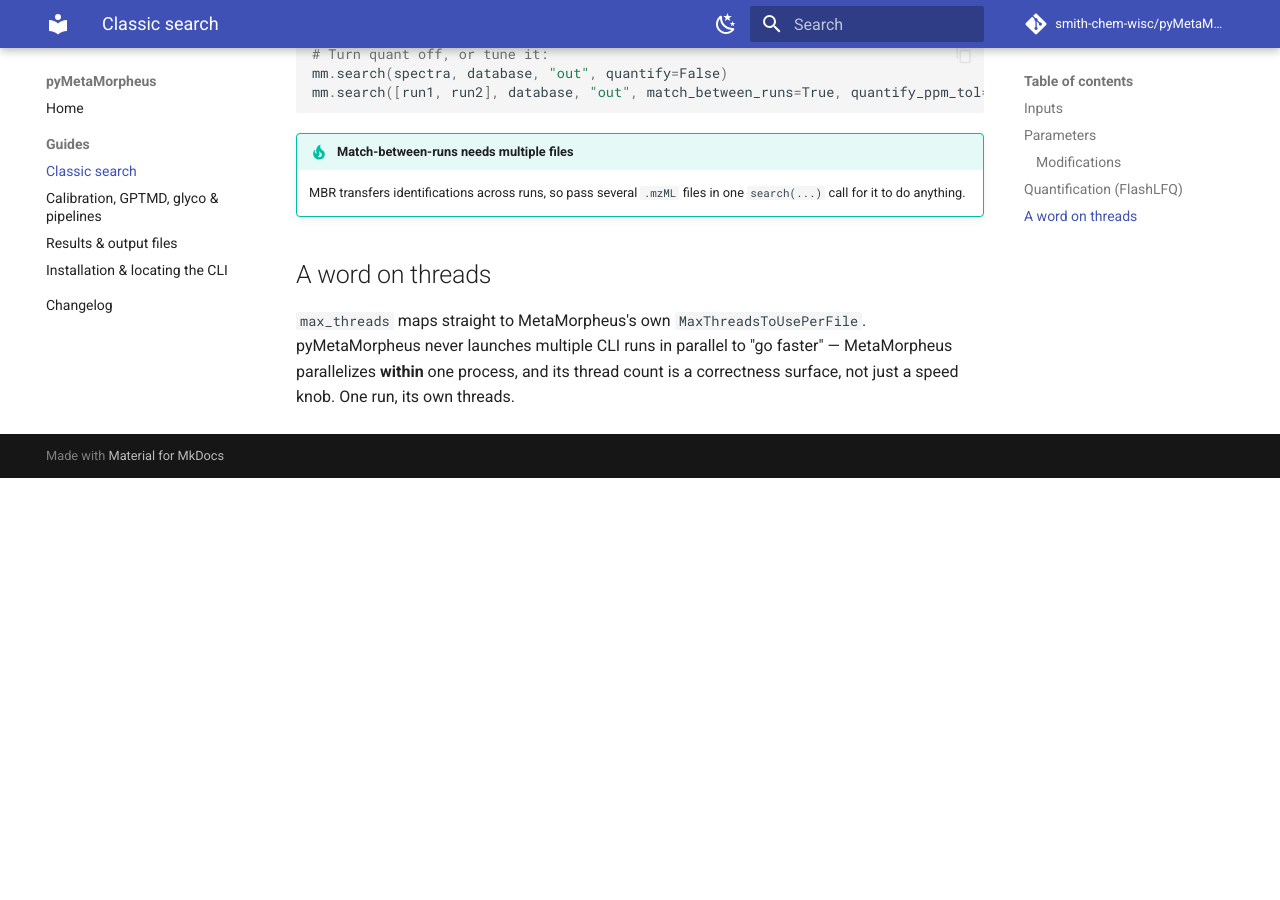
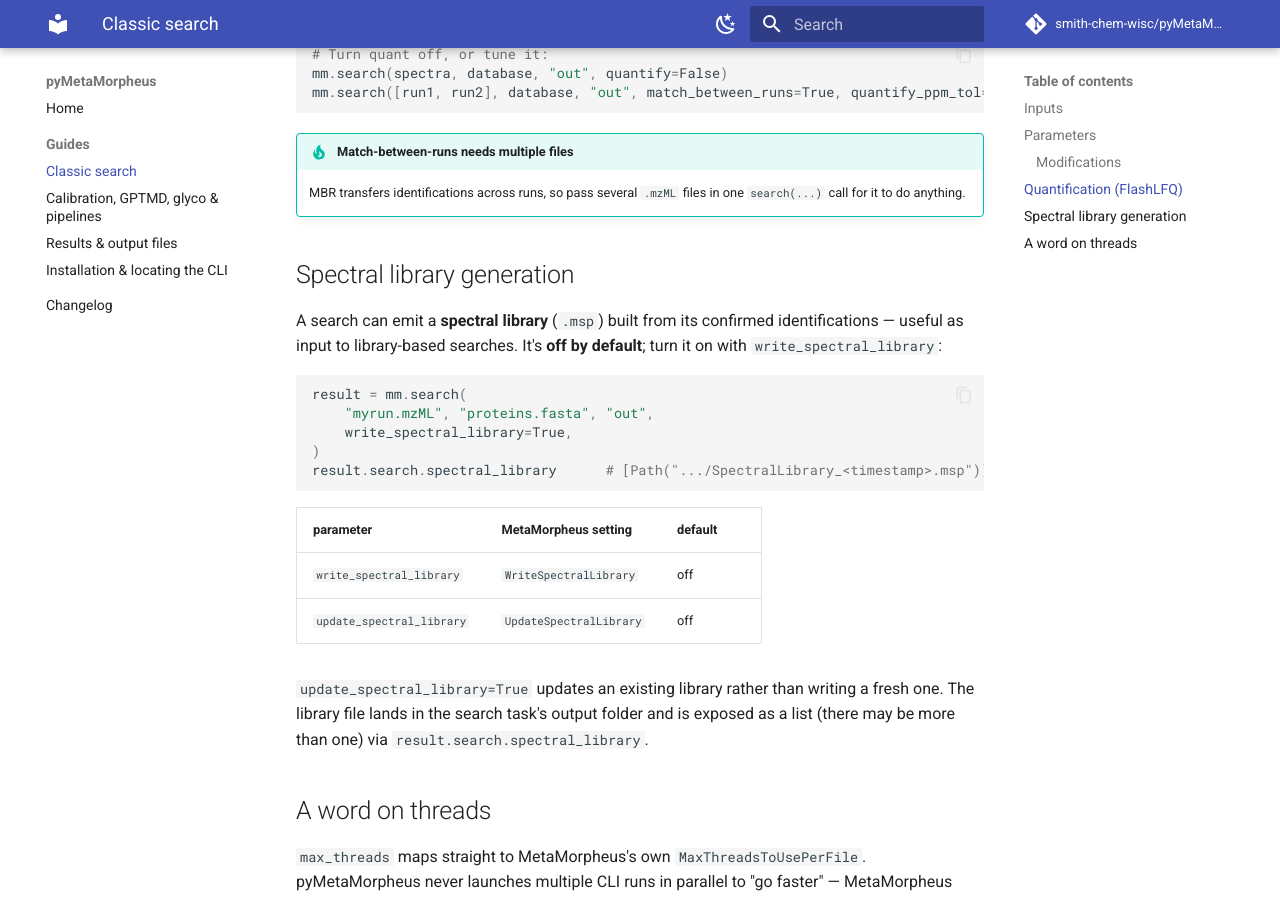
Before and after one commit to smith-chem-wisc/pyMetaMorpheus, an MkDocs documentation site: the page built from docs/guides/search.md, in a window 1280 px wide and 900 px high, scrolled down 2428 px. Built offline with MkDocs 1.6.1 and Material for MkDocs 9.7.7, drawn with Linux system fonts in a browser that asks for light colours; comment, search, counter and statistics services are not loaded; before the commit the page ends 2906 px from its top, so only the background shows below that.

Commit message:
fix(ci)+feat: repair CI and add spectral-library generation
CI fixes:
- Anchor the build gitignore to pkg/python/build/ so pkg/build/publish-runner.ps1
  is tracked (a bare build/ rule was swallowing it -> live CI job failed).
- Enable tool.hatch.metadata.allow-direct-references so the [pymzlib] git extra
  passes hatchling metadata validation (offline CI jobs couldn't pip install).

Feature:
- search()/make_search_task() gain write_spectral_library/update_spectral_library;
  TaskResult.spectral_library exposes the emitted *.msp. Verified end to end.

Co-Authored-By: Claude Opus 4.8 (1M context) <noreply@anthropic.com>
Claude-Session: https://claude.ai/code/session_01Jp7uYMFdRCEWvg7sWZHFr2

````diff
--- a/docs/guides/search.md
+++ b/docs/guides/search.md
@@ -97,6 +97,28 @@ mm.search([run1, run2], database, "out", match_between_runs=True, quantify_ppm_t
     MBR transfers identifications across runs, so pass several `.mzML` files in one `search(...)`
     call for it to do anything.
 
+## Spectral library generation
+
+A search can emit a **spectral library** (`.msp`) built from its confirmed identifications — useful as
+input to library-based searches. It's **off by default**; turn it on with `write_spectral_library`:
+
+```python
+result = mm.search(
+    "myrun.mzML", "proteins.fasta", "out",
+    write_spectral_library=True,
+)
+result.search.spectral_library      # [Path(".../SpectralLibrary_<timestamp>.msp")]
+```
+
+| parameter | MetaMorpheus setting | default |
+|---|---|---|
+| `write_spectral_library` | `WriteSpectralLibrary` | off |
+| `update_spectral_library` | `UpdateSpectralLibrary` | off |
+
+`update_spectral_library=True` updates an existing library rather than writing a fresh one. The
+library file lands in the search task's output folder and is exposed as a list (there may be more
+than one) via `result.search.spectral_library`.
+
 ## A word on threads
 
 `max_threads` maps straight to MetaMorpheus's own `MaxThreadsToUsePerFile`. pyMetaMorpheus never
````
Also changed, not shown: docs/changelog.md (+9 -0 lines), docs/guides/results.md (+1 -0 lines), 6 other files.
